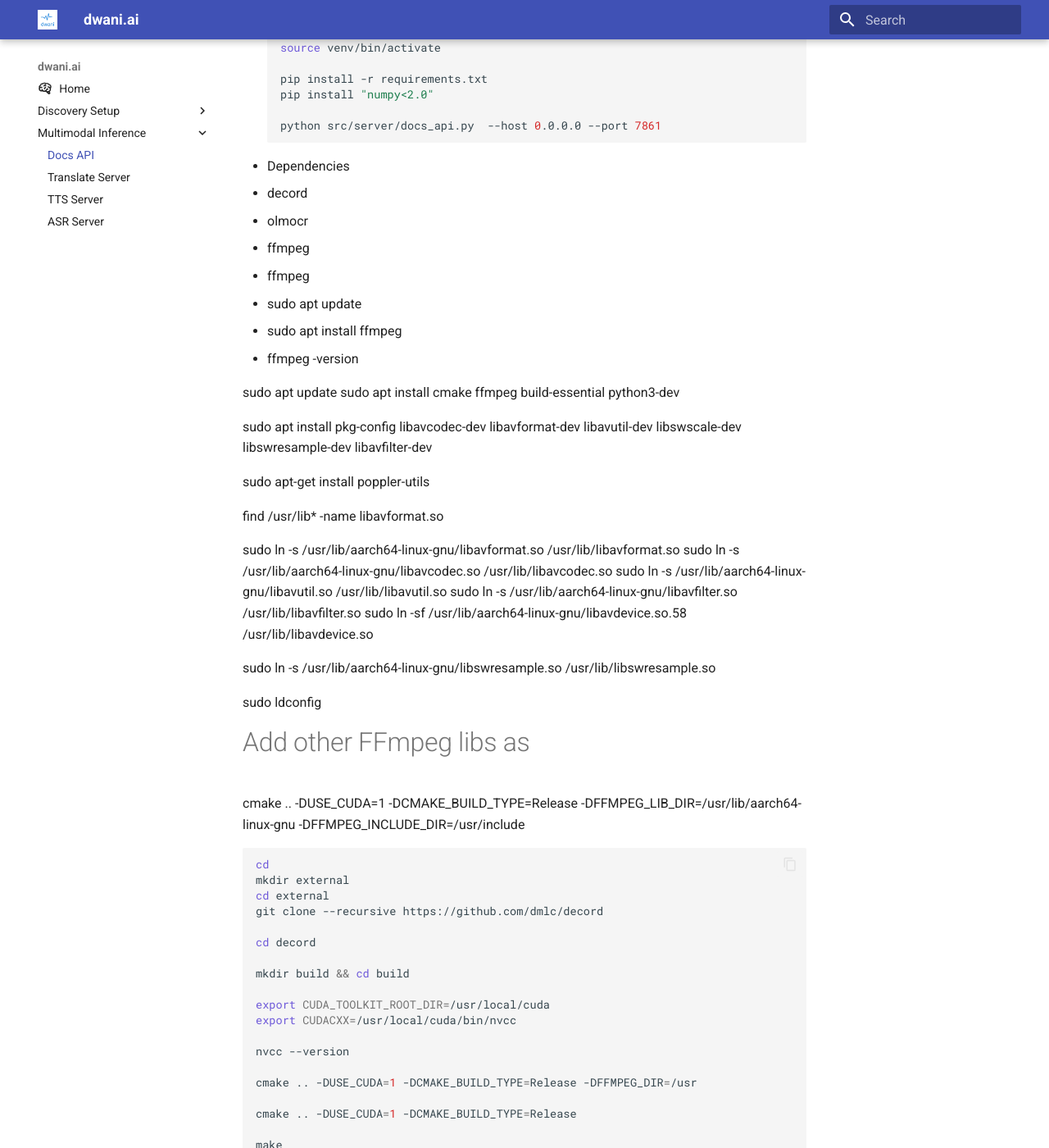
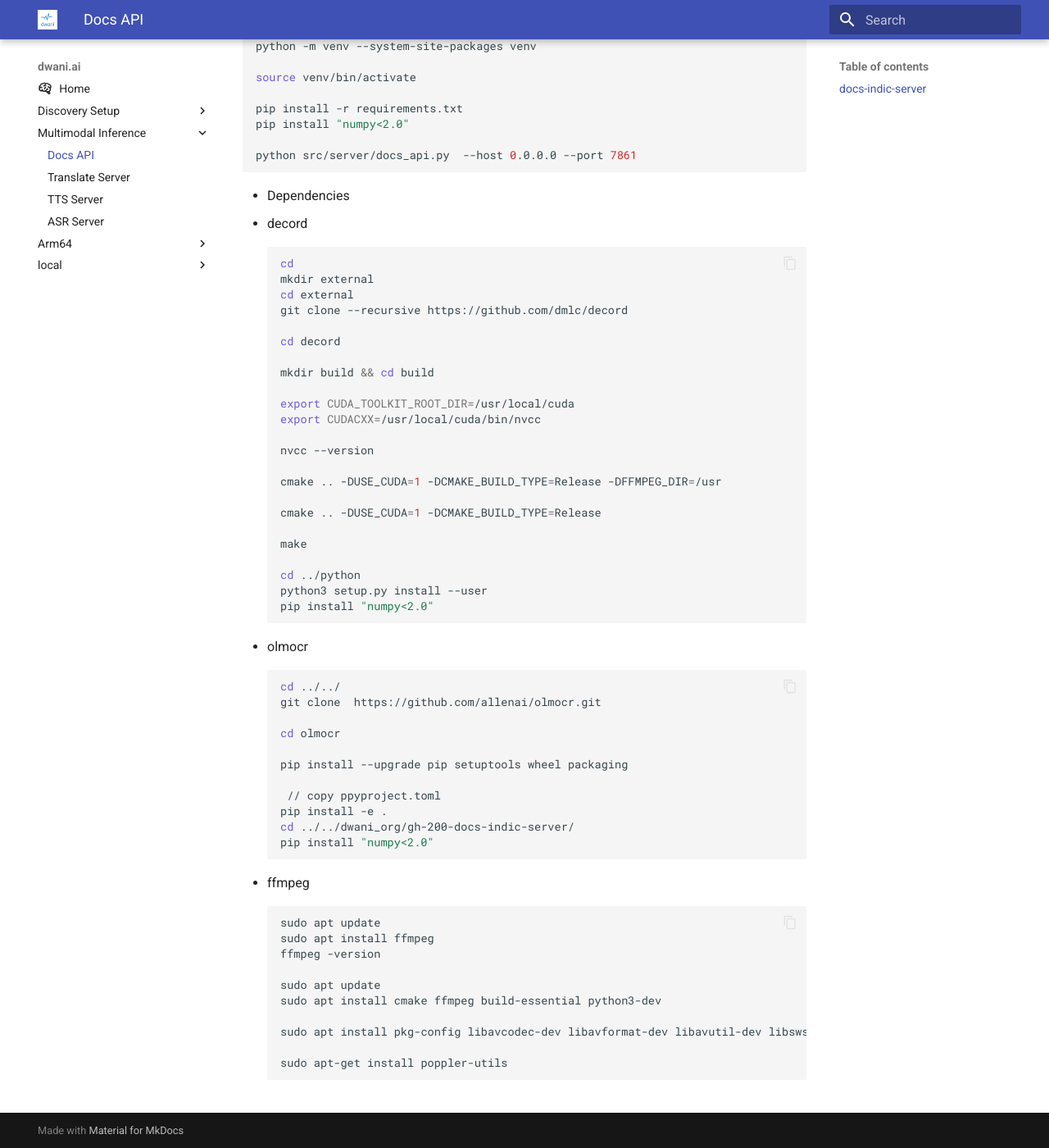
Before and after one commit to dwani-ai/docs, an MkDocs documentation site: the page built from docs/multimodal/docs_setup.md, in a window 1280 px wide and 1400 px high, scrolled down 246 px. Shown: the whole window at 82% size. Built offline with MkDocs 1.6.1 and Material for MkDocs 9.7.7, drawn with Linux system fonts in a browser that asks for light colours; part of the change alters nothing that is shown; some of the changed text lies outside the part shown.

Commit message:
refactor-docs

````diff
--- a/docs/multimodal/docs_setup.md
+++ b/docs/multimodal/docs_setup.md
@@ -1,7 +1,6 @@
+### docs-indic-server
 
-- docs-indic-server
-  -- ### Documents
-  - https://github.com/dwani-ai/docs-indic-server.git
+
 ```bash
 git clone https://github.com/dwani-ai/docs-indic-server.git
 cd docs-indic-server
@@ -18,39 +17,6 @@ python src/server/docs_api.py  --host 0.0.0.0 --port 7861
 
 - Dependencies
   - decord
-  - olmocr
-  - ffmpeg
-
-- ffmpeg
-  - sudo apt update
-  - sudo apt install ffmpeg
-  - ffmpeg -version
-
-sudo apt update
-sudo apt install cmake ffmpeg build-essential python3-dev
-
-sudo apt install pkg-config libavcodec-dev libavformat-dev libavutil-dev libswscale-dev libswresample-dev  libavfilter-dev
-
-sudo apt-get install poppler-utils
-
-find /usr/lib* -name libavformat.so
-
-
-
-sudo ln -s /usr/lib/aarch64-linux-gnu/libavformat.so /usr/lib/libavformat.so
-sudo ln -s /usr/lib/aarch64-linux-gnu/libavcodec.so /usr/lib/libavcodec.so
-sudo ln -s /usr/lib/aarch64-linux-gnu/libavutil.so /usr/lib/libavutil.so
-sudo ln -s /usr/lib/aarch64-linux-gnu/libavfilter.so /usr/lib/libavfilter.so
-sudo ln -sf /usr/lib/aarch64-linux-gnu/libavdevice.so.58 /usr/lib/libavdevice.so
-
-sudo ln -s /usr/lib/aarch64-linux-gnu/libswresample.so  /usr/lib/libswresample.so
-
-sudo ldconfig
-# Add other FFmpeg libs as
-
-cmake .. -DUSE_CUDA=1 -DCMAKE_BUILD_TYPE=Release -DFFMPEG_LIB_DIR=/usr/lib/aarch64-linux-gnu -DFFMPEG_INCLUDE_DIR=/usr/include
-
-
 ```bash
 cd
 mkdir external
@@ -77,15 +43,7 @@ python3 setup.py install --user
 pip install "numpy<2.0"
 
 ```
-<!--
-// pwd=$PWD
-// echo "PYTHONPATH=$PYTHONPATH:$pwd" >> ~/.bashrc
-// source ~/.bashrc
-### option 2: install with setuptools
--->
-
-- olmocr
-
+  - olmocr
 ```bash
 cd ../../
 git clone  https://github.com/allenai/olmocr.git
@@ -99,8 +57,44 @@ pip install -e .
 cd ../../dwani_org/gh-200-docs-indic-server/
 pip install "numpy<2.0"
 ```
+  - ffmpeg
+  ```bash
+  sudo apt update
+  sudo apt install ffmpeg
+  ffmpeg -version
+
+  sudo apt update
+  sudo apt install cmake ffmpeg build-essential python3-dev
+
+  sudo apt install pkg-config libavcodec-dev libavformat-dev libavutil-dev libswscale-dev libswresample-dev  libavfilter-dev
+
+  sudo apt-get install poppler-utils
+  ```
+<!--
+find /usr/lib* -name libavformat.so
+
+
+
+sudo ln -s /usr/lib/aarch64-linux-gnu/libavformat.so /usr/lib/libavformat.so
+sudo ln -s /usr/lib/aarch64-linux-gnu/libavcodec.so /usr/lib/libavcodec.so
+sudo ln -s /usr/lib/aarch64-linux-gnu/libavutil.so /usr/lib/libavutil.so
+sudo ln -s /usr/lib/aarch64-linux-gnu/libavfilter.so /usr/lib/libavfilter.so
+sudo ln -sf /usr/lib/aarch64-linux-gnu/libavdevice.so.58 /usr/lib/libavdevice.so
+
+sudo ln -s /usr/lib/aarch64-linux-gnu/libswresample.so  /usr/lib/libswresample.so
+
+sudo ldconfig
+# Add other FFmpeg libs as
+cmake .. -DUSE_CUDA=1 -DCMAKE_BUILD_TYPE=Release -DFFMPEG_LIB_DIR=/usr/lib/aarch64-linux-gnu -DFFMPEG_INCLUDE_DIR=/usr/include
+
+-->
+
+
+<!--
 in olmocr :  pyproject.toml - remove sql-kernem and sglang
 set python version to 3.10
 
 
 python src/server/docs_api.py  --host 0.0.0.0 --port 7861
+
+-->
--- a/mkdocs.yml
+++ b/mkdocs.yml
@@ -29,8 +29,15 @@ nav:
       - vLLM Server: vllm_deploy.md
       - API Server: api_server_setup.md
       - Proxy Server: proxy_setup_vm.md
+      - Discovery Server : discovery_setup.md
   - Multimodal Inference:
       - Docs API: multimodal/docs_setup.md
       - Translate Server: multimodal/translate_server.md
       - TTS Server: multimodal/tts-server.md
       - ASR Server: multimodal/asr_server.md
+  - Arm64:
+      - vLLM docker build : arm64/vllm_docker_build.md
+      - xfomers : arm64/xfomers.md
+      - flashinfer : arm64/flashinfer.md
+  - local:
+      - llama.cpp : local/llama-cpp.md
````
Also changed, not shown: docs/arm64/vllm_docker_build.md (renamed from docs/misc/v2/vllm_docker_build.md), docs/local/llama-cpp.md (renamed from docs/misc/v2/llama-cpp.md), docs/misc/arm64-gpu-tools.md (renamed from docs/multimodal/arm64-gpu-tools.md).
